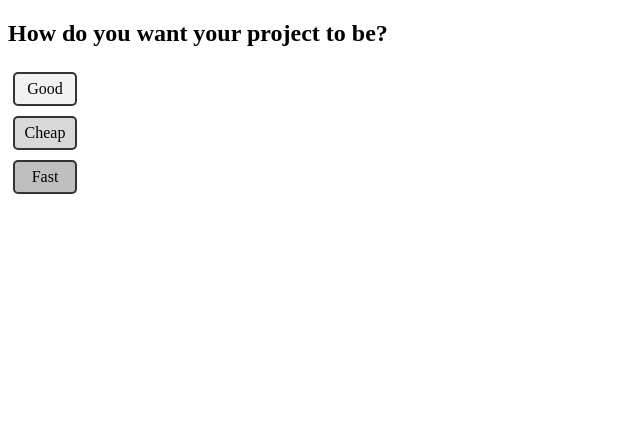
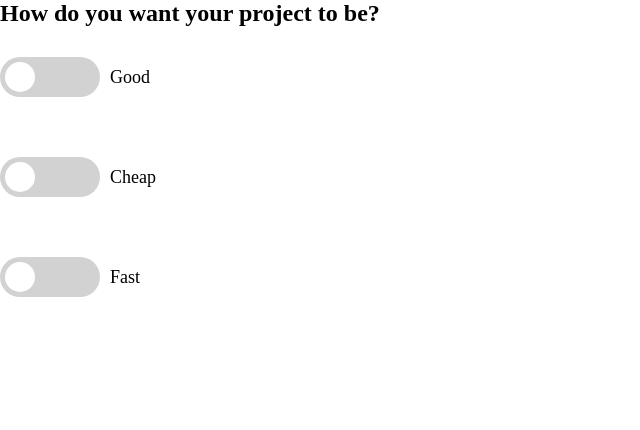
Before and after one commit to acciojob/toggler-js-pravin8007, a website: page main.html in a window 1280 px wide. Shown: the whole page, without its empty margins (0-640 px from the left). Drawn offline with Linux system fonts and the light colour scheme.

Commit message:
created a submission

```diff
--- a/main.html
+++ b/main.html
@@ -9,15 +9,20 @@
 <body>
 	<div>
 		 <h2>How do you want your project to be?</h2>
-
-    <div class="toggle-container">
-        <div class="good toggle" id="g1">
+	<div class=main>
+		<div class="container">
+        <input type="checkbox" id="good">
+          <label for="good" class="button"></label>
 		<span>Good</span>
     </div>
-        <div class="cheap toggle" id="g2">
+	<div class="container">
+        <input type="checkbox" id="cheap">
+          <label for="cheap" class="button"></label>
 		<span>Cheap</span>
     </div>
-        <div class="fast toggle" id="g3">
+	<div class="container">
+        <input type="checkbox" id="fast">
+          <label for="fast" class="button"></label>
 		<span>Fast</span>
     </div>
 	</div>
--- a/script.js
+++ b/script.js
@@ -1,4 +1,4 @@
-//your JS code here. If required.
+document.addEventListener('DOMContentLoaded', function () {
     let selectedCheckboxes = [];
 
     function toggleCheckbox(id) {
@@ -6,26 +6,17 @@ let selectedCheckboxes = [];
 
         if (selectedCheckboxes.length >= 2 && !selectedCheckboxes.includes(id)) {
             const firstSelectedCheckbox = document.getElementById(selectedCheckboxes.shift());
-                firstSelectedCheckbox.style.backgroundColor = getCheckboxColor(firstSelectedCheckbox.id);
+            firstSelectedCheckbox.checked = false;
         }
 
         if (selectedCheckboxes.includes(id)) {
             selectedCheckboxes = selectedCheckboxes.filter(checkboxId => checkboxId !== id);
-                checkbox.style.backgroundColor = getCheckboxColor(id);
         } else {
             selectedCheckboxes.push(id);
-                checkbox.style.backgroundColor = 'yellow'; // You can set any color for selected state
         }
     }
 
-        function getCheckboxColor(id) {
-            switch (id) {
-                case 'g1': return '#f2f2f2';
-                case 'g2': return '#d9d9d9';
-                case 'g3': return '#bfbfbf';
-                default: return '';
-            }
-        }
-        document.getElementById('g1').addEventListener('click', () => toggleCheckbox('g1'));
-        document.getElementById('g2').addEventListener('click', () => toggleCheckbox('g2'));
-        document.getElementById('g3').addEventListener('click', () => toggleCheckbox('g3'));
+    document.getElementById('good').addEventListener('change', () => toggleCheckbox('good'));
+    document.getElementById('cheap').addEventListener('change', () => toggleCheckbox('cheap'));
+    document.getElementById('fast').addEventListener('change', () => toggleCheckbox('fast'));
+});
--- a/styles.css
+++ b/styles.css
@@ -1,27 +1,54 @@
-/*  your css code here. If applicable */
+*{
+    padding: 0;
+    margin: 0;
 }
-        h2 {
-            color: #333;
-        }
-        .toggle-container {
-            display: flex;
-			flex-direction : column ;
-            justify-content: space-around;
-            margin-top: 20px;
-        }
-        .toggle {
-            cursor: pointer;
-            padding: 10px;
-			height : 10px;
-			width : 40px;
-			margin : 5px;
-			display : flex ;
-			justify-content : center;
-			align-items : center ;
-            border: 2px solid #333;
-            border-radius: 5px;
-            transition: background-color 0.3s;
-        }
-        #g1 { background-color: #f2f2f2; }
-        #g2 { background-color: #d9d9d9; }
-        #g3 { background-color: #bfbfbf; }
+.main{
+	display : flex;
+	flex-direction : column;
+	align-items : center;
+	justify-content : left;
+	height : 400px;
+	width : 400px;
+
+}
+.container{
+    width: 100%;
+    height: 100px;
+    display: flex;
+    align-items: center;
+}
+span{
+	margin:10px;
+	font-size : 18px;
+}
+.button{
+    background-color: #d2d2d2;
+    width: 100px;
+    height: 40px;
+    border-radius: 40px;
+    cursor: pointer;
+    position: relative;
+    transition: 0.2s;
+}
+.button::before{
+    position: absolute;
+    content: '';
+    background-color: #fff;
+    width: 30px;
+    height: 30px;
+    border-radius: 200px;
+    margin: 5px;
+    transition: 0.2s;
+}
+input{
+    display: none;
+}
+input:checked + .button{
+    background-color: #20096d;
+}
+input:checked + .button::before{
+    transform : translateX(60px);
+}
+.Unc{
+	transform : translateX(60px);
+}
```
Lines whose indentation alone changed are shown as unchanged.
